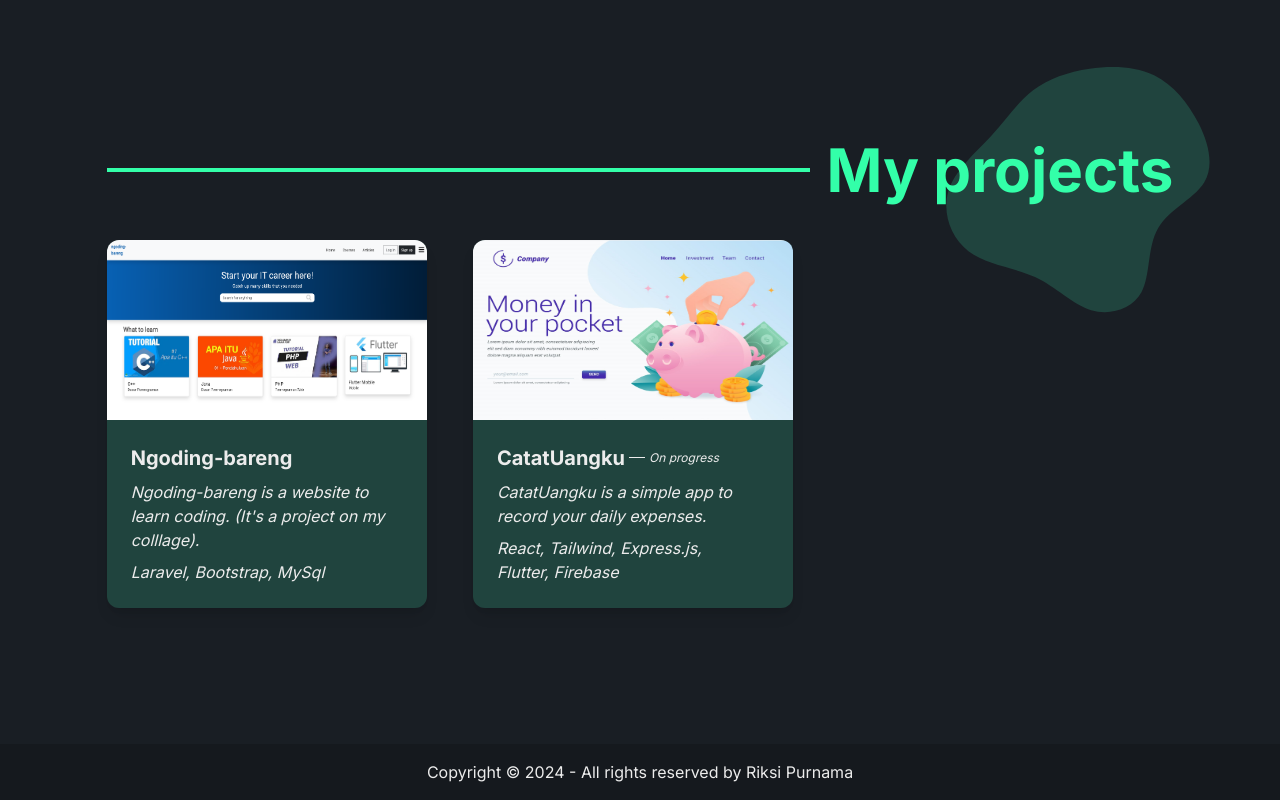
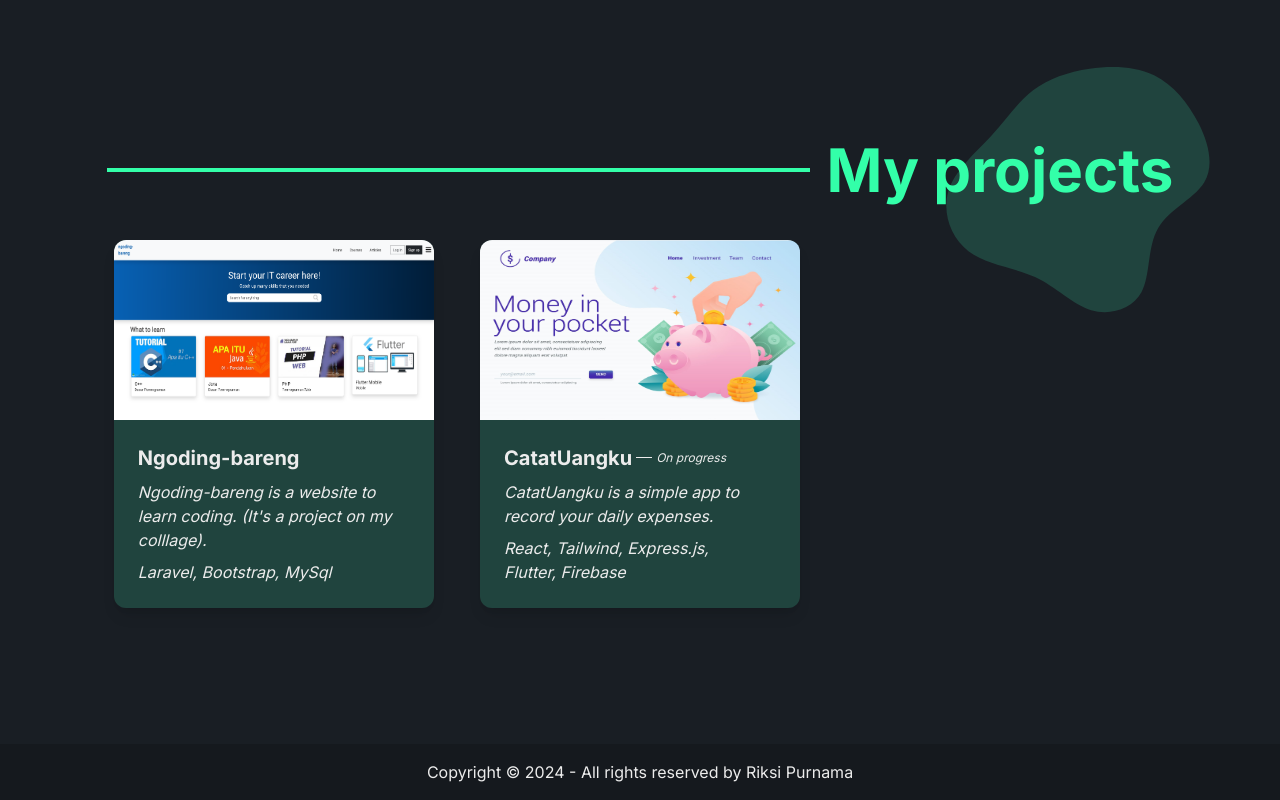
Before and after one commit to siwakasen/porto-web, a website: page index.html in a window 1280 px wide. Shown: the part 1574-2374 px from the top of the page. Drawn offline with Linux system fonts and the light colour scheme.

Commit message:
fix projects items margin

```diff
--- a/index.html
+++ b/index.html
@@ -247,7 +247,7 @@
           </div>
 
           <div class="grid grid-cols-1 sm:grid-cols-2 xl:grid-cols-3 my-10 lg:my-10 gap-8 ">
-            <a href="#project1" class="group">
+            <a href="#project1" class="group mx-auto">
               <div class="card rounded-xl shadow-lg overflow-hidden max-w-80 mx-auto xl:mx-0" id="project1">
                 <div class="flex justify-center bg-[#20443E]">
                   <img src="img/project1.jpg" class="aspect-video group-hover:scale-110 transition-all duration-300" alt="catatuangku">
@@ -272,7 +272,7 @@
                 </div>
               </div>
             </a>
-              <a href="https://ngodingbareng.my.id/" target="_blank" class="group order-first">
+              <a href="https://ngodingbareng.my.id/" target="_blank" class="group mx-auto order-first">
                 <div class="card rounded-xl shadow-lg overflow-hidden mx-auto xl:mx-0 max-w-80 ">
                   <div class="flex justify-center bg-[#20443E]">
                       <img src="img/ngodingbareng.png" class="aspect-video group-hover:scale-110 transition-all duration-300" alt="ngodingbareng">
```
